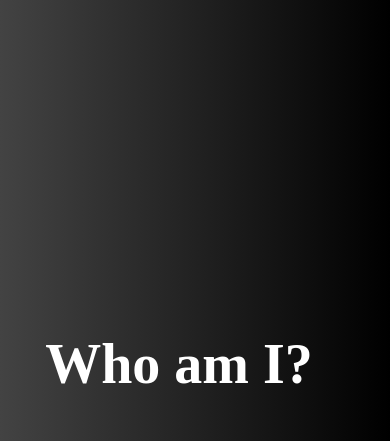
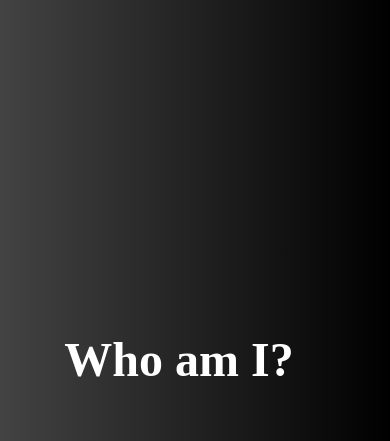
Before and after one commit to APS6/old-portfolio, a plain HTML site: page index.html in a window 390 px wide. Shown: the part 512-953 px from the top of the page. Drawn offline with nearby package versions, Linux system fonts and the light colour scheme; a web font is replaced by a local one.

Commit message:
Update style.css

```diff
--- a/style.css
+++ b/style.css
@@ -287,7 +287,7 @@ footer ul li {
     font-size: 4ch;
   }
   h3 {
-    font-size: 7ch;
+    font-size: 6ch;
     justify-self: center;
     padding-left: 3rem;
 }
```
